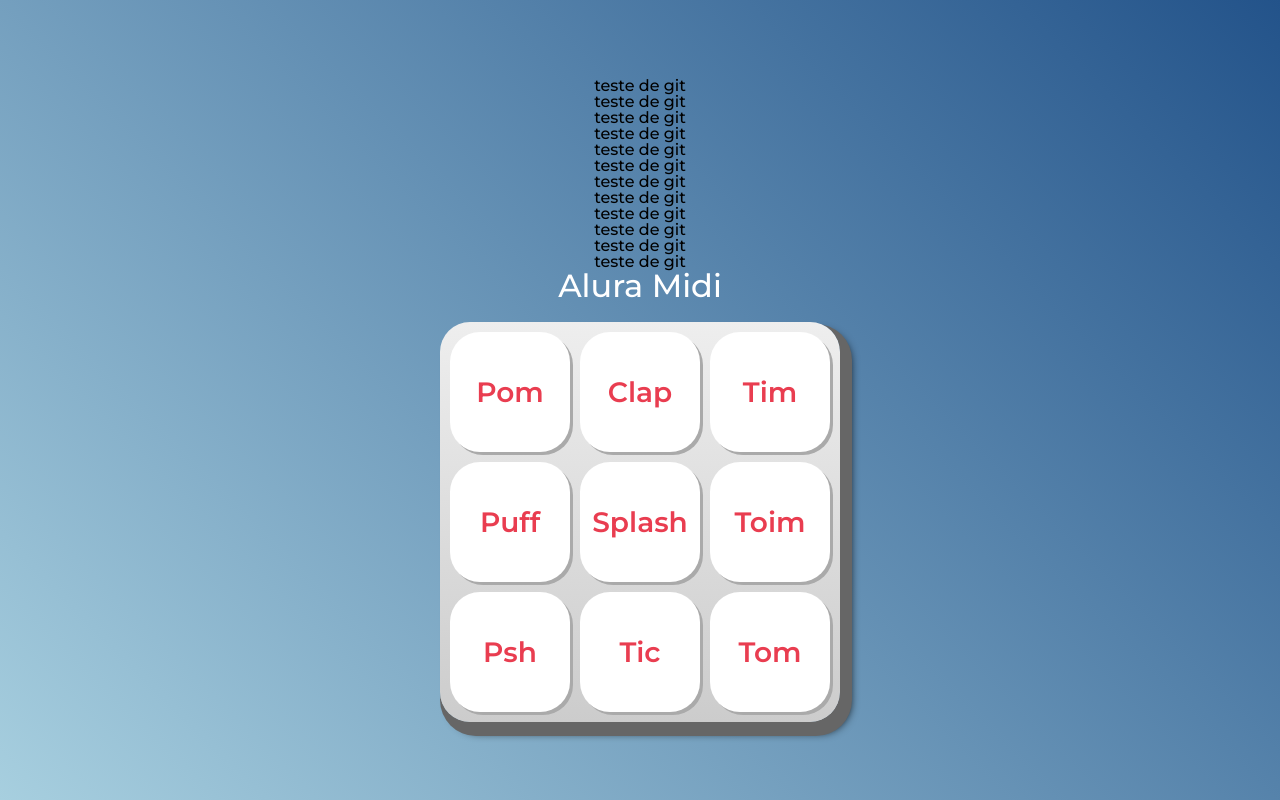
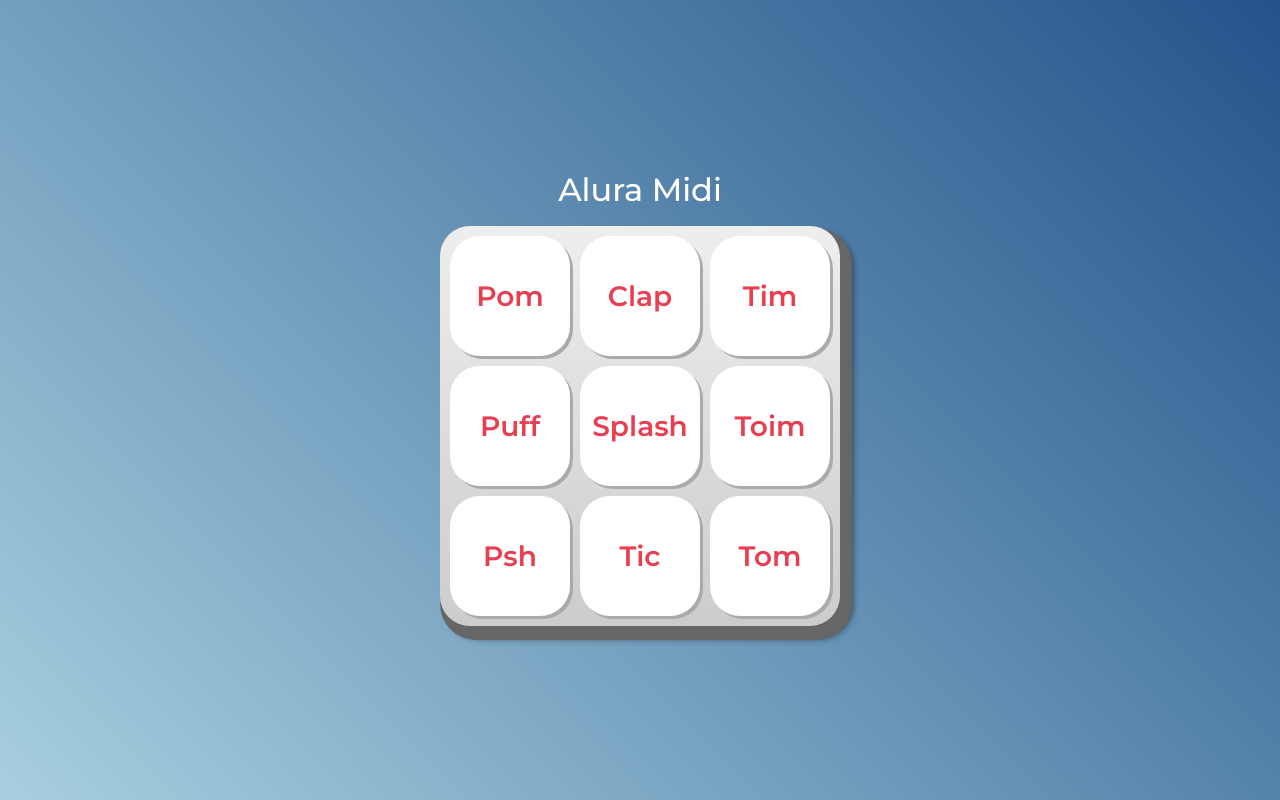
Before and after one commit to cha-de-suco/Midi, a plain HTML site: page aluramidi-curso-arquivos-iniciais/index.html in a window 1280 px wide. Drawn offline with Linux system fonts and the light colour scheme.

Commit message:
refazendo o teste

```diff
--- a/aluramidi-curso-arquivos-iniciais/index.html
+++ b/aluramidi-curso-arquivos-iniciais/index.html
@@ -14,20 +14,6 @@
     <link rel="icon" type="image/png" href="images/bateria.png">
     <link rel="stylesheet" href="css/reset.css">
     <link rel="stylesheet" href="css/estilos.css">
-
-    <p>teste de git</p>
-    <p>teste de git</p>
-    <p>teste de git</p>
-    <p>teste de git</p>
-    <p>teste de git</p>
-    <p>teste de git</p>
-    <p>teste de git</p>
-    <p>teste de git</p>
-    <p>teste de git</p>
-    <p>teste de git</p>
-    <p>teste de git</p>
-    <p>teste de git</p>
-
 
 </head>
 <body>
```
